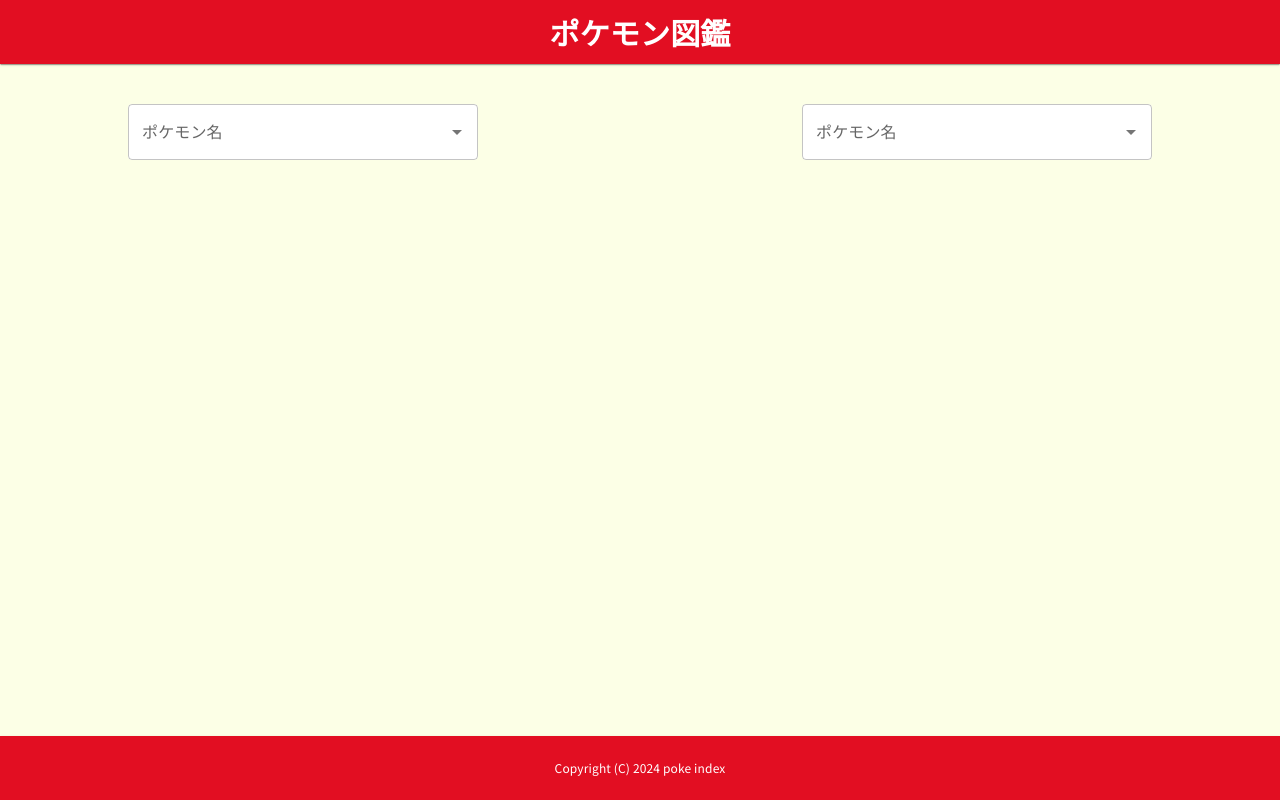
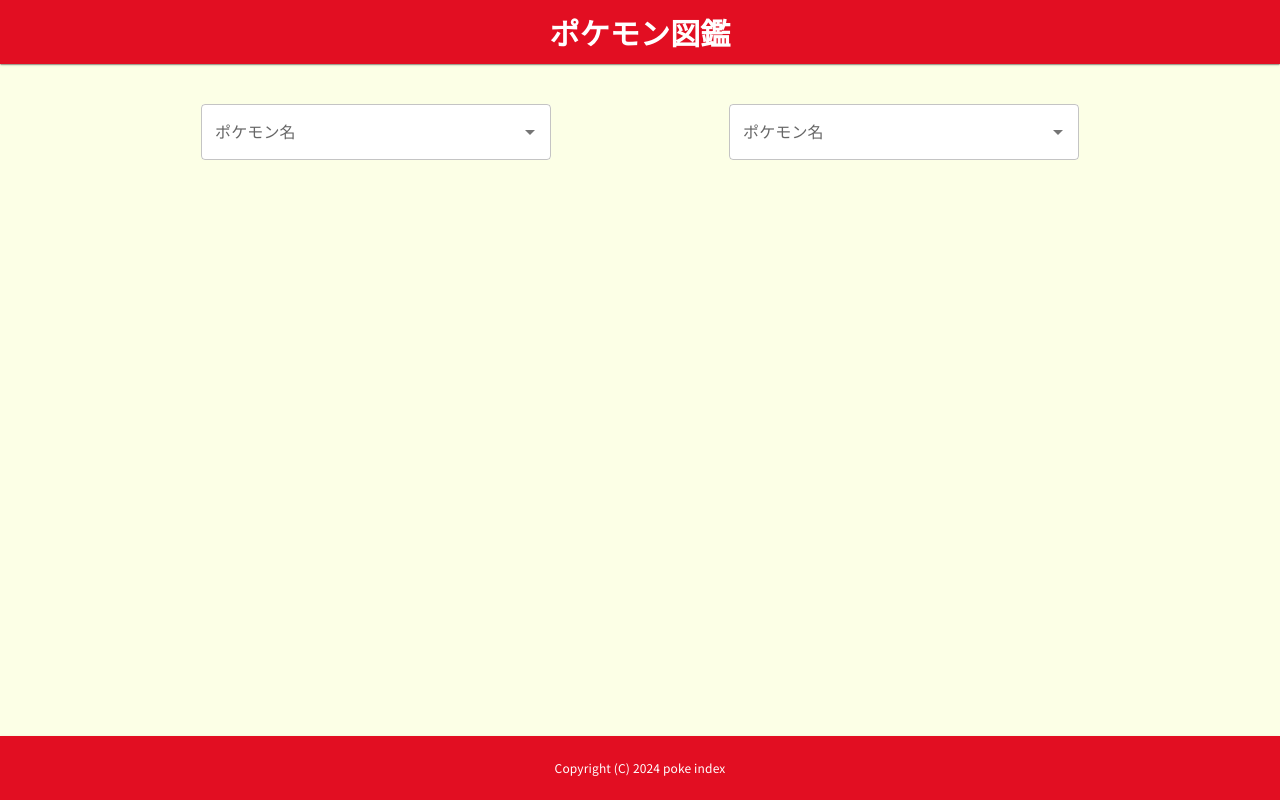
Before and after one commit to plugout007/poke-index, a React (Vite) app: page /compare in a window 1280 px wide. Built offline with nearby package versions, Linux system fonts and the light colour scheme.

Commit message:
デザイン修正。compareの幅を修正など

```diff
--- a/src/components/container/container.tsx
+++ b/src/components/container/container.tsx
@@ -13,6 +13,13 @@
 export default function Container({ children }: Props) {
   const isSpSize = useIsSpSize();
   return (
-    <Box sx={{ p: isSpSize ? '64px 32px 64px 32px' : '64px 110px 64px 110px' }}>{children}</Box>
+    <Box
+      sx={{
+        px: '64px',
+        py: isSpSize ? '32px' : '64px',
+      }}
+    >
+        {children}
+    </Box>
   );
 }
--- a/src/features/compare/compare.tsx
+++ b/src/features/compare/compare.tsx
@@ -46,9 +46,9 @@
   }, [name2]);
 
   return (
-    <Box sx={{ display: "flex", flexDirection: "row", justifyContent: "space-between", my: "40px", maxWidth: '1024px', mx: "auto" }}>
+    <Box sx={{ display: "flex", flexDirection: "row", justifyContent: "space-between", my: "40px", width: '100%', maxWidth: '1024px', mx: "auto" }}>
       {/* Pokemon 1 */}
-      <Box display="flex" flexDirection="column" alignItems="center">
+      <Box display="flex" flexDirection="column" alignItems="center" sx={{width: 'calc(50% - 16px)', minWidth: '350px'}} >
         <Autocomplete
           options={pokemonList}
           filterOptions={(options, state) => {
@@ -75,14 +75,14 @@
             />
           )}
         />
-        <Box sx={{ mt: "16px" }}>
+        <Box sx={{ mt: "16px", width: '100%' }}>
           {selectedPokemon1 && (
             <PokemonData pokemon={selectedPokemon1} />
           )}
         </Box>
       </Box>
       {/* Pokemon 2 */}
-      <Box display="flex" flexDirection="column" alignItems="center">
+      <Box display="flex" flexDirection="column" alignItems="center" sx={{width: 'calc(50% - 16px)', minWidth: '350px'}} >
         <Autocomplete
           options={pokemonList}
           filterOptions={(options, state) => {
@@ -109,7 +109,7 @@
             />
           )}
         />
-        <Box sx={{ mt: "16px" }}>
+        <Box sx={{ mt: "16px", width: '100%' }}>
           {selectedPokemon2 && (
             <PokemonData pokemon={selectedPokemon2} />
           )}
--- a/src/types/pokemon.ts
+++ b/src/types/pokemon.ts
@@ -4,7 +4,7 @@
 export type PokemonListItem = {
   id: number;
   name: string;
-  types: PokemonTypeName[];
+  types: string[];
 };
 
 /** Pokemon */
```
